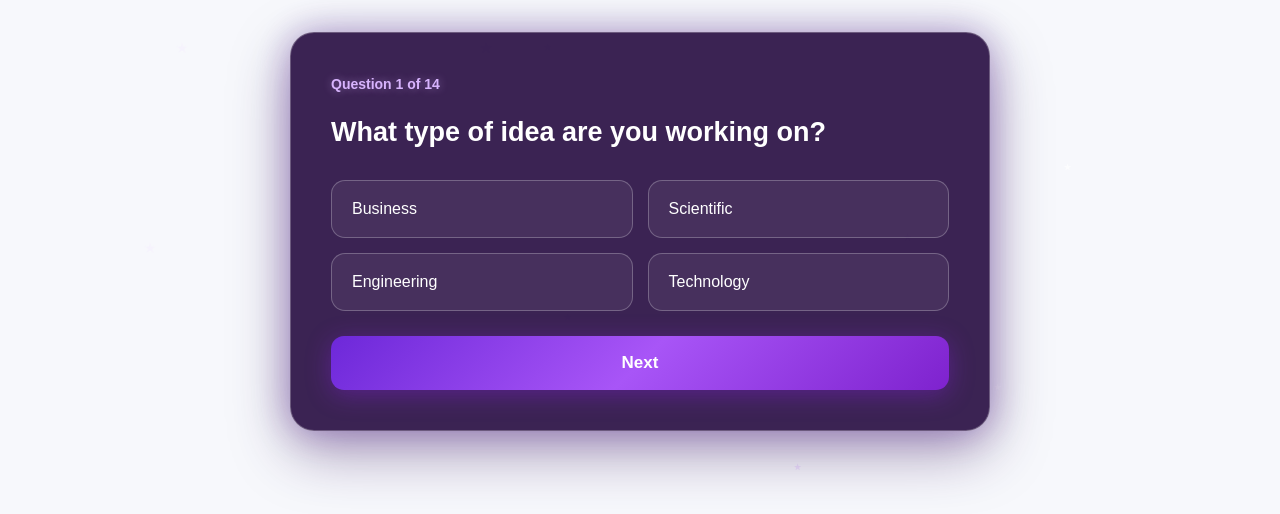
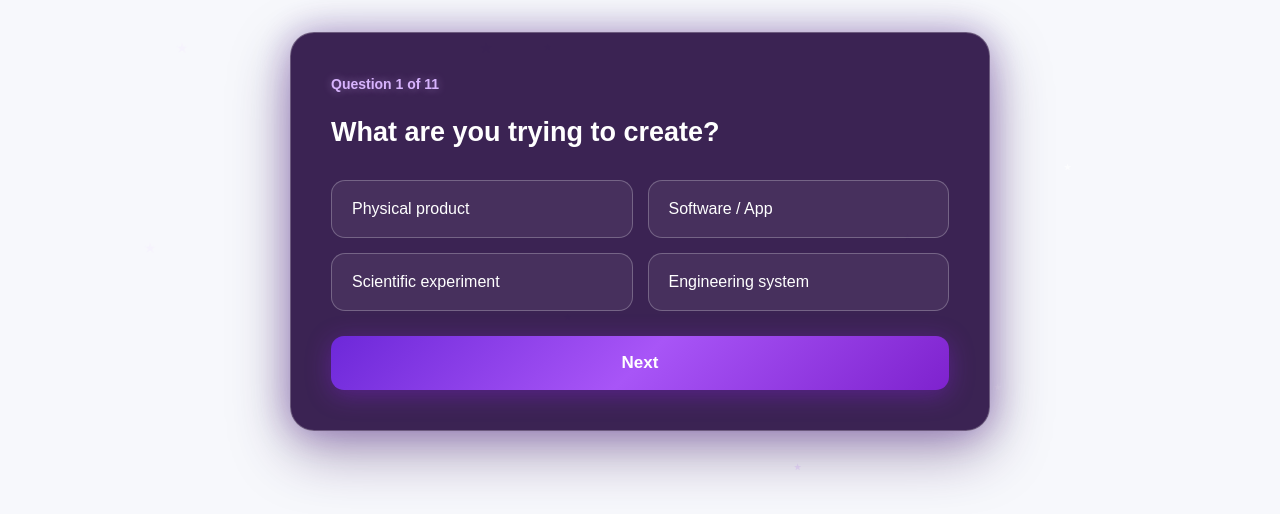
Before and after one commit to jz4hgftvmh-crypto/testora, a plain HTML site: page analysis.html in a window 1280 px wide. Shown: the part 286-800 px from the top of the page. Drawn offline with Linux system fonts and the light colour scheme.

Commit message:
update html

```diff
--- a/analysis.html
+++ b/analysis.html
@@ -77,6 +77,6 @@
         </section>
 
     </main>
-<script src="analysis.js"></script>
+<script src="./analysis.js"></script>
 </body>
 </html>
--- a/analysis.js
+++ b/analysis.js
@@ -1,65 +1,177 @@
-formatMoney(profit);
+const questions = [
+    {
+        question: "What are you trying to create?",
+        options: [
+            "Physical product",
+            "Software / App",
+            "Scientific experiment",
+            "Engineering system"
+        ]
+    },
+    {
+        question: "What problem does your idea solve?",
+        options: [
+            "Saves time",
+            "Reduces cost",
+            "Improves safety",
+            "Reduces waste"
+        ]
+    },
+    {
+        question: "Who is your target user?",
+        options: [
+            "Students",
+            "Businesses",
+            "Families",
+            "General public"
+        ]
+    },
+    {
+        question: "What technology does your idea use?",
+        options: [
+            "AI",
+            "Sensors",
+            "Renewable energy",
+            "Software",
+            "Mechanical system"
+        ]
+    },
+    {
+        question: "What does your idea need?",
+        options: [
+            "Electricity",
+            "Water",
+            "Materials",
+            "Data"
+        ]
+    },
+    {
+        question: "What is your biggest challenge?",
+        options: [
+            "Technical difficulty",
+            "Cost",
+            "Materials",
+            "Safety"
+        ]
+    },
+    {
+        question: "What stage is your idea at?",
+        options: [
+            "Just an idea",
+            "Basic design",
+            "Prototype",
+            "Already tested"
+        ]
+    },
+    {
+        question: "What is your starting budget?",
+        options: [
+            "Under $100",
+            "$100 - $500",
+            "$500 - $1,000",
+            "Over $1,000"
+        ]
+    },
+    {
+        question: "What would ONE unit cost?",
+        options: [
+            "Under $5",
+            "$5 - $20",
+            "$20 - $50",
+            "Over $50"
+        ]
+    },
+    {
+        question: "What price could customers pay?",
+        options: [
+            "Under $10",
+            "$10 - $50",
+            "$50 - $100",
+            "Over $100"
+        ]
+    },
+    {
+        question: "How many units could you sell per month?",
+        options: [
+            "1 - 10",
+            "11 - 50",
+            "51 - 100",
+            "Over 100"
+        ]
+    }
+];
 
+let currentQuestion = 0;
+let answers = [];
 
-    answersList.innerHTML = "";
+const questionNumber = document.querySelector(".question-number");
+const questionTitle = document.querySelector(".question-card h2");
+const optionsContainer = document.querySelector(".options");
+const nextButton = document.querySelector(".next-button");
 
+function showQuestion() {
 
-    questions.forEach(function(question, index) {
+    const question = questions[currentQuestion];
 
-        const item =
-            document.createElement("div");
+    questionNumber.textContent =
+        "Question " + (currentQuestion + 1) +
+        " of " + questions.length;
 
-        item.className = "answer-item";
+    questionTitle.textContent = question.question;
 
+    optionsContainer.innerHTML = "";
 
-        const questionElement =
-            document.createElement("strong");
+    question.options.forEach(function(option) {
 
-        questionElement.textContent =
-            question.question;
+        const button = document.createElement("button");
 
+        button.className = "option";
+        button.textContent = option;
+        button.type = "button";
 
-        const answerElement =
-            document.createElement("span");
+        button.addEventListener("click", function() {
 
-        answerElement.textContent =
-            answers[index];
+            document.querySelectorAll(".option").forEach(function(item) {
+                item.classList.remove("selected");
+            });
 
+            button.classList.add("selected");
 
-        item.appendChild(questionElement);
+            answers[currentQuestion] = option;
 
-        item.appendChild(answerElement);
+        });
 
-        answersList.appendChild(item);
+        optionsContainer.appendChild(button);
 
     });
-{
 
-    questionCard.style.display = "none";
-
-    resultsCard.classList.add("show");
-
+    if (currentQuestion === questions.length - 1) {
+        nextButton.textContent = "Analyze My Idea";
+    } else {
+        nextButton.textContent = "Next";
+    }
 }
 
 
-function formatMoney(number) {
+nextButton.addEventListener("click", function() {
 
-    return "$" + number.toLocaleString();
+    if (!answers[currentQuestion]) {
+        alert("Please select an answer first.");
+        return;
+    }
 
-}
+    if (currentQuestion < questions.length - 1) {
 
+        currentQuestion++;
 
-restartButton.addEventListener("click", function() {
+        showQuestion();
 
-    currentQuestion = 0;
+    } else {
 
-    answers = new Array(questions.length);
+        console.log("All answers:", answers);
 
-    resultsCard.classList.remove("show");
-
-    questionCard.style.display = "block";
-
-    showQuestion();
+        alert("Analysis completed!");
+    }
 
 });
 
```
Also changed, not shown: 2 other files.
